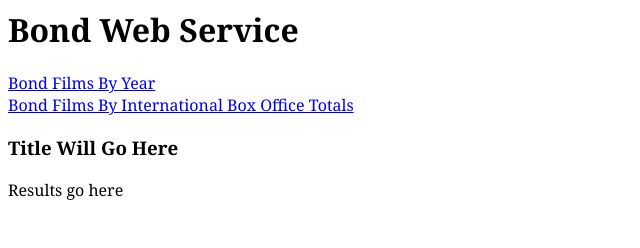
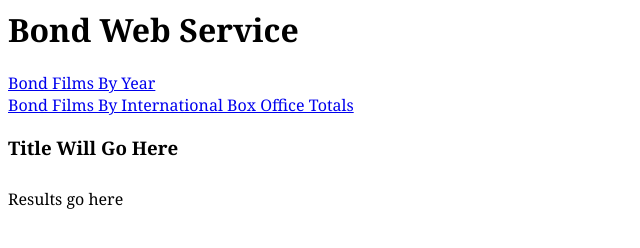
Before and after one commit to mxmaritzaa/bond-web-service, a plain HTML site: page index.html in a window 1280 px wide. Shown: the whole page, without its empty margins (0-640 px from the left). Drawn offline with nearby package versions, Linux system fonts and the light colour scheme.

Commit message:
fixes style

```diff
--- a/index.html
+++ b/index.html
@@ -1,7 +1,7 @@
 <html>
 <head>
 <title>Bond Web Service Demo</title>
-<link rel="stylessheet" href="CSS/bond.css" />
+<link rel="stylesheet" href="CSS/bond.css" />
 <style>
 body {font-family:georgia;}
 </style>
```
